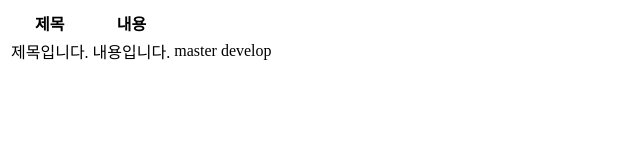
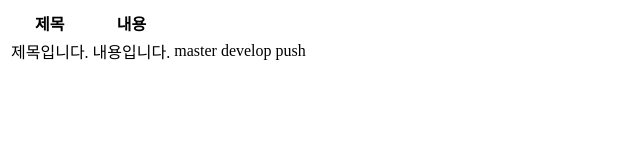
Before and after one commit to xpfm0419/test, a plain HTML site: page index.html in a window 1280 px wide. Shown: the full height of the page, 0-640 px from the left. Drawn offline with Linux system fonts and the light colour scheme.

Commit message:
push 추가

```diff
--- a/index.html
+++ b/index.html
@@ -17,6 +17,7 @@
             <td>내용입니다.</td>
             <td>master</td>
             <td>develop</td>
+            <td>push</td>
         </tr>
     </table>
 </body>
```
